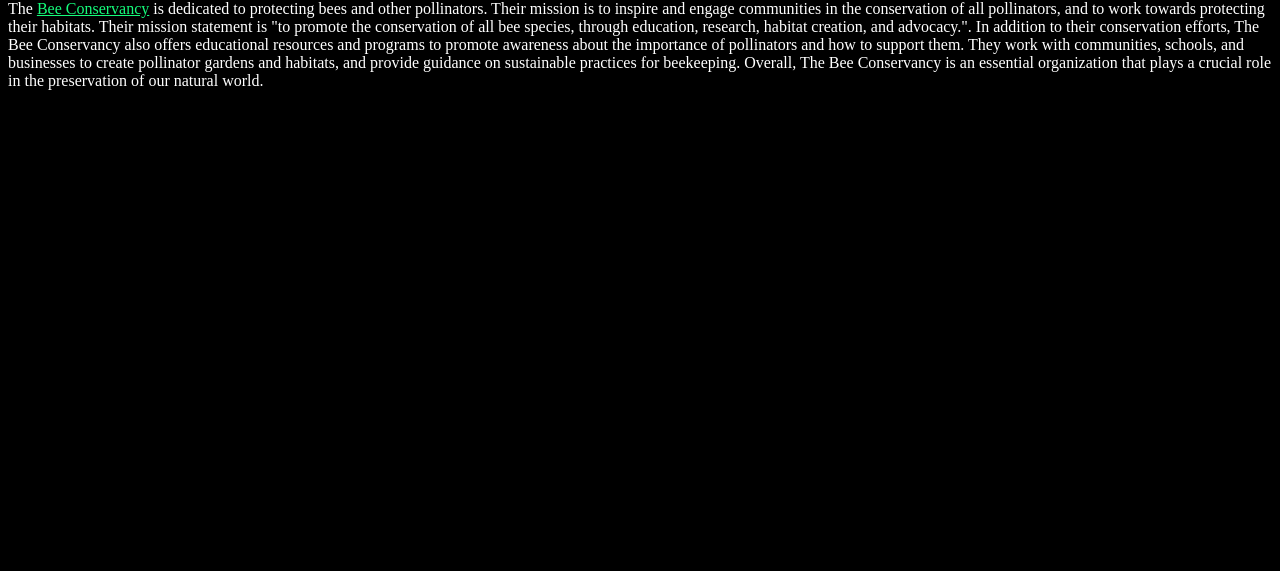
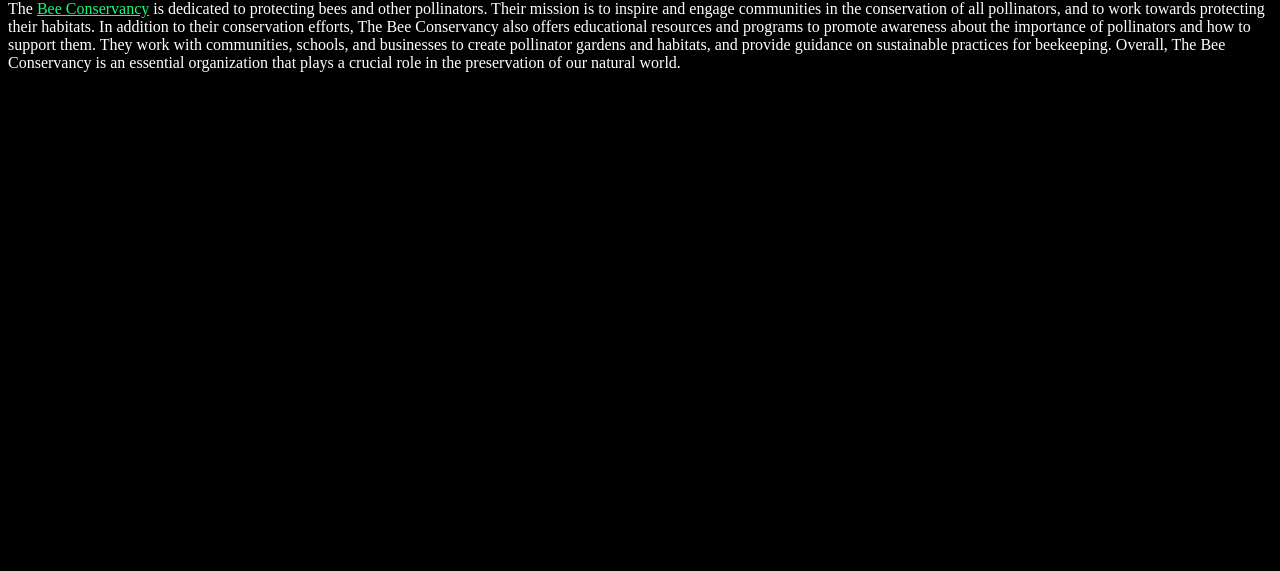
Before and after one commit to Brady-Lemaster/brady-Lemaster.github.io, a plain HTML site: page school/sdg/page/org.html in a window 1280 px wide. Shown: the part 229-800 px from the top of the page. Drawn offline with Linux system fonts and the light colour scheme.

Commit message:
Update org.html

```diff
--- a/school/sdg/page/org.html
+++ b/school/sdg/page/org.html
@@ -1,3 +1,3 @@
 <html><head><title>Partner Organization</title><style> p {color:#FFFFFF} body {background:#000000;} a, a:link, a:visited, a:active, a:link:active, a:visited:active {color:#15FC7B;}</style></head><body><img src="https://brady-lemaster.github.io/school/sdg/assets/partnerorgimg.jpg"></img>
-<p>The <a href=https://www.thebeeconservancy.org/>Bee Conservancy</a> is dedicated to protecting bees and other pollinators. Their mission is to inspire and engage communities in the conservation of all pollinators, and to work towards protecting their habitats. Their mission statement is "to promote the conservation of all bee species, through education, research, habitat creation, and advocacy.". In addition to their conservation efforts, The Bee Conservancy also offers educational resources and programs to promote awareness about the importance of pollinators and how to support them. They work with communities, schools, and businesses to create pollinator gardens and habitats, and provide guidance on sustainable practices for beekeeping. Overall, The Bee Conservancy is an essential organization that plays a crucial role in the preservation of our natural world.</p>
+<p>The <a href=https://www.thebeeconservancy.org/>Bee Conservancy</a> is dedicated to protecting bees and other pollinators. Their mission is to inspire and engage communities in the conservation of all pollinators, and to work towards protecting their habitats. In addition to their conservation efforts, The Bee Conservancy also offers educational resources and programs to promote awareness about the importance of pollinators and how to support them. They work with communities, schools, and businesses to create pollinator gardens and habitats, and provide guidance on sustainable practices for beekeeping. Overall, The Bee Conservancy is an essential organization that plays a crucial role in the preservation of our natural world.</p>
 </body></html>
```
